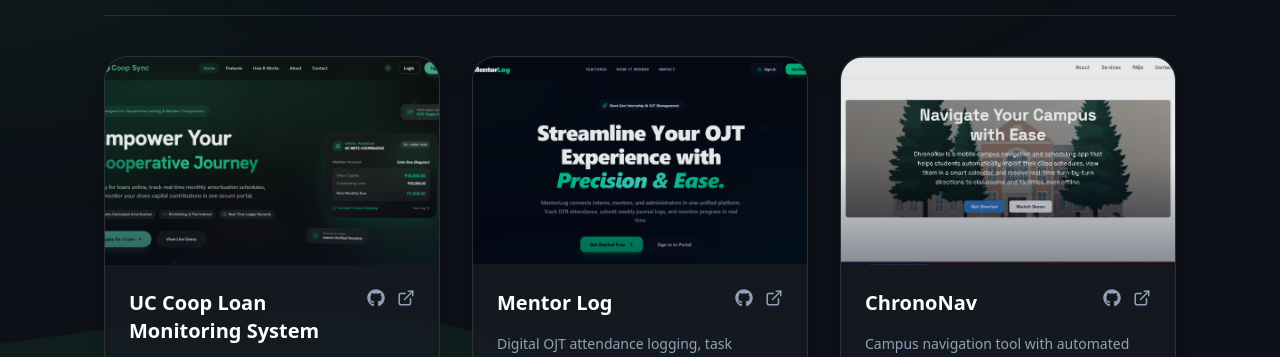
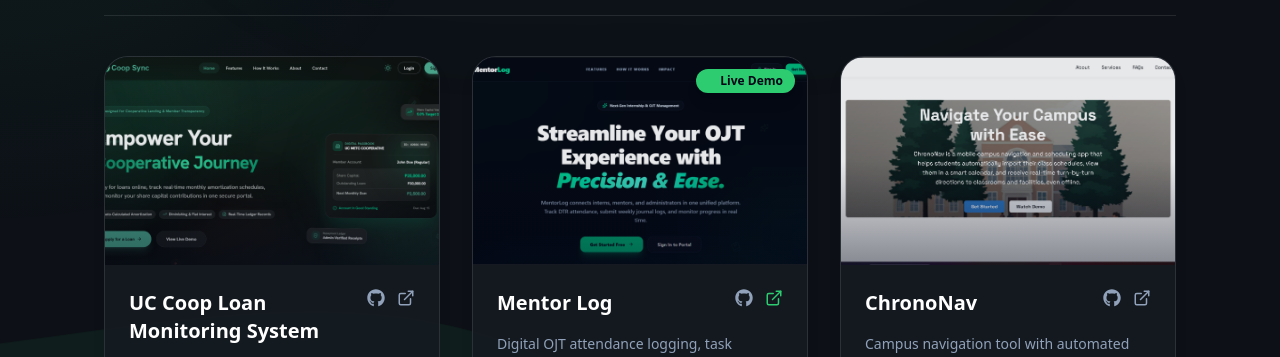
Before and after one commit to EricMomo2957/my-portfolio, a Next.js app: page / in a window 1280 px wide. Both pictures are taken after a click on the button "Projects". Shown: the part 250-607 px from the top of the page. Built offline with nearby package versions, Linux system fonts and the light colour scheme; no server answers.

Commit message:
feat(portfolio): add live demo badge and external link for MentorLog project card

```diff
--- a/src/components/Portfolio.tsx
+++ b/src/components/Portfolio.tsx
@@ -32,7 +32,8 @@ export default function Portfolio() {
       tags: ["React 19", "Node.js", "MySQL"],
       desc: "Digital OJT attendance logging, task assignments & fleet workflow management platform.",
       image: "/images/mentorlog.png",
-      githubUrl: "https://github.com/EricMomo2957/MentorLog"
+      githubUrl: "https://github.com/EricMomo2957/MentorLog",
+      liveUrl: "https://mentor-log-two.vercel.app/"
     },
     {
       title: "ChronoNav",
@@ -103,16 +104,38 @@ export default function Portfolio() {
                 className="object-cover group-hover:scale-110 transition-transform duration-700 opacity-90 group-hover:opacity-100"
               />
               <div className="absolute inset-0 bg-linear-to-t from-slate-950/70 via-transparent to-transparent opacity-60 group-hover:opacity-40 transition-opacity" />
+              {p.liveUrl && (
+                <div className="absolute top-3 right-3 z-10">
+                  <a
+                    href={p.liveUrl}
+                    target="_blank"
+                    rel="noopener noreferrer"
+                    onClick={(e) => e.stopPropagation()}
+                    className="flex items-center gap-1.5 px-3 py-1 bg-[#2ecc71] text-slate-950 text-xs font-extrabold rounded-full shadow-lg hover:bg-[#27ae60] hover:scale-105 transition-all"
+                  >
+                    <span className="w-1.5 h-1.5 rounded-full bg-slate-950 animate-ping" />
+                    Live Demo
+                  </a>
+                </div>
+              )}
             </div>
 
             <div className="p-6 space-y-4 flex flex-col grow">
               <div className="flex justify-between items-start">
                 <h3 className="text-xl font-bold dark:text-white text-slate-900 group-hover:text-[#2ecc71] transition-colors">{p.title}</h3>
-                <div className="flex gap-3 dark:text-slate-400 text-slate-500" onClick={(e) => e.stopPropagation()}>
+                <div className="flex items-center gap-3 dark:text-slate-400 text-slate-500" onClick={(e) => e.stopPropagation()}>
                   <a href={p.githubUrl} target="_blank" rel="noopener noreferrer" title="View GitHub Source">
                     <FaGithub size={18} className="dark:hover:text-[#2ecc71] hover:text-[#2ecc71] transition-colors" />
                   </a>
-                  <span title="View Details"><ExternalLink size={18} className="dark:hover:text-[#2ecc71] hover:text-[#2ecc71] transition-colors" /></span>
+                  {p.liveUrl ? (
+                    <a href={p.liveUrl} target="_blank" rel="noopener noreferrer" title="Open Live Deployment">
+                      <ExternalLink size={18} className="text-[#2ecc71] hover:scale-115 transition-transform" />
+                    </a>
+                  ) : (
+                    <span title="View Details">
+                      <ExternalLink size={18} className="dark:hover:text-[#2ecc71] hover:text-[#2ecc71] transition-colors" />
+                    </span>
+                  )}
                 </div>
               </div>
               <p className="dark:text-slate-400 text-slate-600 text-sm leading-relaxed grow">{p.desc}</p>
```
